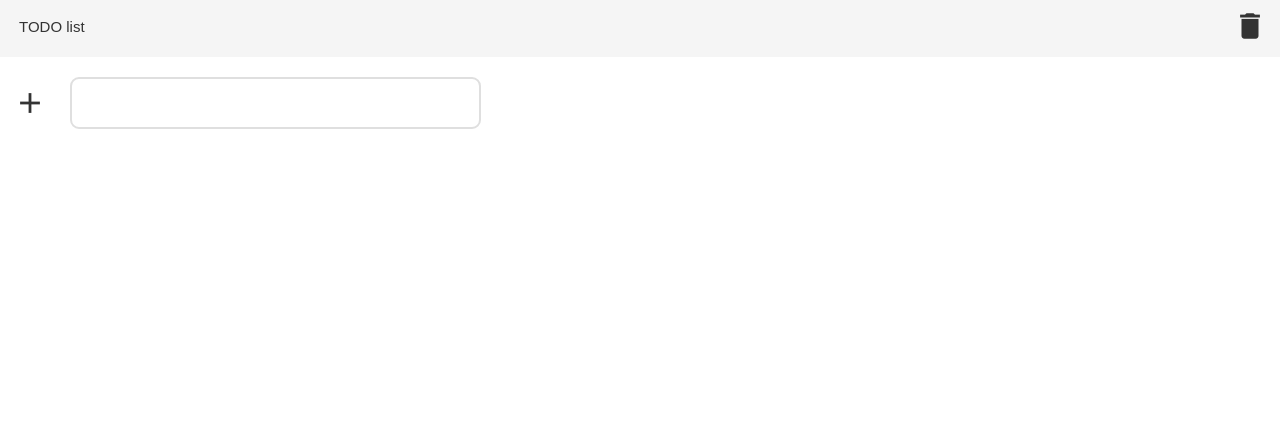
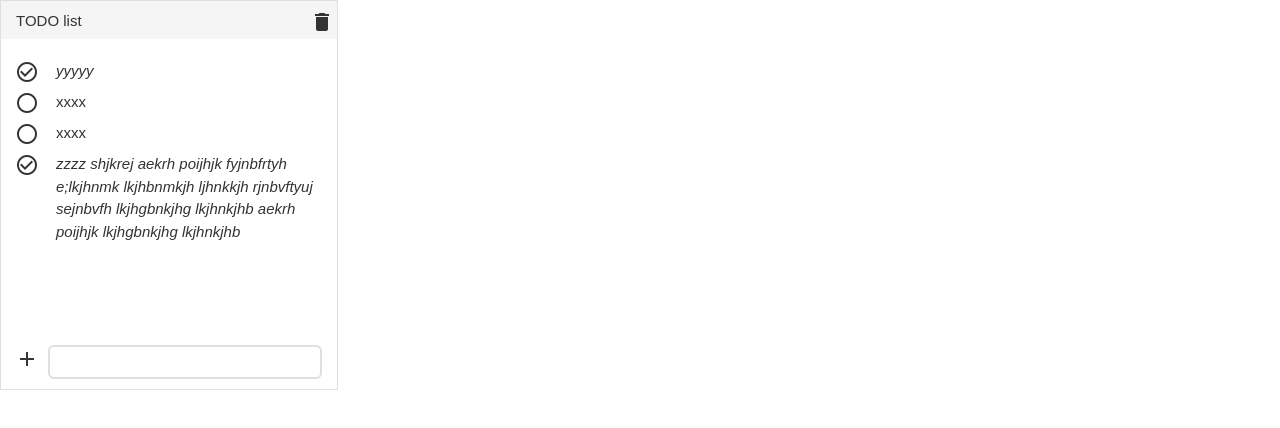
Before and after one commit to DashkaPelmeshka/todo-list, a React (Create React App) app: page / in a window 1280 px wide. Shown: the top 428 px of the page. Built offline with nearby package versions, Linux system fonts and the light colour scheme.

Commit message:
Pixel perfect markup and error messages

```diff
--- a/src/components/App/App.css
+++ b/src/components/App/App.css
@@ -3,13 +3,18 @@
 }
 
 .material-icons {
-    font-size: 34px;
+    font-size: 24px;
 }
 
 .app {
-    margin: 0;
-    padding: 0;
-    width: 502px;
-    height: 585px;
-    border: 1px solid black;
+    width: 338px;
+    min-height: 390px;
+    border: 1px solid #DFDFDF;
 }
+
+.content {
+    padding-left: 13px;
+    padding-top: 20px;
+    position: relative;
+    min-height: 345px;
+}
--- a/src/components/App/App.js
+++ b/src/components/App/App.js
@@ -12,7 +12,12 @@ export default class App extends Component {
   maxId = 8;
 
   state = {
-    items: []
+    items: [
+      {label: 'yyyyy', done: true, id:1 },
+      {label: 'xxxx', done: false, id:2 },
+      {label: 'xxxx', done: false, id:3 },
+      {label: 'zzzz shjkrej aekrh poijhjk fyjnbfrtyh e;lkjhnmk lkjhbnmkjh ljhnkkjh rjnbvftyuj sejnbvfh lkjhgbnkjhg lkjhnkjhb aekrh poijhjk lkjhgbnkjhg lkjhnkjhb', done: true, id:4 },
+    ]
   };
 
   onItemAdded = (label) => {
@@ -63,15 +68,16 @@ export default class App extends Component {
     const { items } = this.state;
 
     return (
-      <div className="todo-app">
+      <div className="app">
         <Header deleteFunction={this.onDelete}/>
+        <div className="content">
+          <List
+            items={ items }
+            onToggleDone={this.onToggleDone} />
 
-        <List
-          items={ items }
-          onToggleDone={this.onToggleDone} />
-
-        <ItemAddForm
-          onItemAdded={this.onItemAdded} />
+          <ItemAddForm
+            onItemAdded={this.onItemAdded} />
+        </div>
       </div>
     );
   };
--- a/src/components/DeleteButton/DeleteButton.css
+++ b/src/components/DeleteButton/DeleteButton.css
@@ -2,6 +2,9 @@
     background-color: transparent;
     float: right;
     outline: none;
+    border: 16px;
+    margin-right: 3px;
+    margin-top: 9px;
 }
 
 .delete-button:focus, .delete-button:active {
--- a/src/components/Header/Header.css
+++ b/src/components/Header/Header.css
@@ -1,14 +1,14 @@
 .header {
     background-color: #F5F5F5;
-    height: 57px;
+    height: 38px;
     width: 100%;
     font: 15px arial, sans-serif;
-    margin: 0;
     display: flex;
     justify-content: space-between;
 }
 
 .header h1 {
     font-size: 15px;
-    margin: 19px 19px;
+    margin-left: 15px;
+    margin-top: 12px;
 }
--- a/src/components/ItemAddForm/ItemAddForm.css
+++ b/src/components/ItemAddForm/ItemAddForm.css
@@ -1,22 +1,26 @@
-.add-panel {
+.item-add-form {
     width: 100%;
     display: flex;
+    position: absolute;
+    bottom: 0;
 }
 
 .add-task-icon {
-    margin-left: 4,5px;
-    margin-right: 10px;
+    margin-right: 6px;
+    margin-left: 1px;
     font-size: 21px;
     text-align: center;
     vertical-align: middle;
 }
 
 .task-input {
-    width: 411px;
-    height: 52px;
-    border-radius: 9px;
+    width: 274px;
+    height: 34px;
+    border-radius: 6px;
     border: 2px solid #DFDFDF;
-    float: left;
+    margin-top: 20px;
+    margin-bottom: 5px;
+    padding: 7px;
 }
 
 .task-input:focus, .task-input:active {
--- a/src/components/ItemAddForm/ItemAddForm.js
+++ b/src/components/ItemAddForm/ItemAddForm.js
@@ -20,8 +20,10 @@ export default class ItemAddForm extends Component {
     const stringNoSpaces = label.replace(/ /g, "");
     const noSpaces = stringNoSpaces.length;
 
-    if ((/^\s+$/.test(label)) || (!label) || noSpaces < 3) {
-        alert('Bad string');
+    if ((/^\s+$/.test(label)) || !label) {
+        alert('Please enter non-empty task name');
+    } else if ( noSpaces < 3 ) {
+      alert('Please enter task name longer than 3 symbols');
     } else {
         this.setState({ label: '' });
         const addCallBack = this.props.onItemAdded || (() => {});
@@ -31,7 +33,7 @@ export default class ItemAddForm extends Component {
 
   render() {
     return (
-      <form className="add-panel" onSubmit={this.onSubmit}>
+      <form className="item-add-form" onSubmit={this.onSubmit}>
         <button type="submit" className="btn delete-button">
             <i className="material-icons add-task-icon">
                 add
@@ -45,27 +47,4 @@ export default class ItemAddForm extends Component {
       </form>
     );
   }
-}
-
-/*
-import React from 'react';
-
-import './ItemAddForm.css';
-
-
-const ItemAddForm = () => {
-    return (
-        <div className="add-panel">
-            <button type="button" className="btn delete-button">
-                <i className="material-icons add-task-icon">
-                    add
-                </i>
-            </button>
-
-            <input type="text" className="task-input" />
-        </div>
-    );
 };
-
-export default ItemAddForm;
-*/
--- a/src/components/List/List.css
+++ b/src/components/List/List.css
@@ -1,3 +1,11 @@
 .list {
-    width: 502px;
+    width: 100%;
+    margin: 0;
+    padding: 0;
 }
+
+ul {
+    list-style-position: inside;
+    height: 270px;
+    overflow: auto;
+}
--- a/src/components/List/List.js
+++ b/src/components/List/List.js
@@ -9,7 +9,7 @@ const List = ({ items, onToggleImportant, onToggleDone, onDelete }) => {
     const elements = items.map((item) => {
       const { id, ...itemProps } = item;
       return (
-        <li key={id} className="list-group-item">
+        <li key={id}>
           <ListItem
             { ...itemProps }
             onToggleDone={ () => onToggleDone(id) }
@@ -18,7 +18,7 @@ const List = ({ items, onToggleImportant, onToggleDone, onDelete }) => {
       );
     });
 
-    return (<ul className="todo-list list-group">{ elements }</ul>);
+    return (<ul className="list">{ elements }</ul>);
 };
 
 export default List;
--- a/src/components/ListItem/ListItem.css
+++ b/src/components/ListItem/ListItem.css
@@ -1,22 +1,38 @@
+li {
+    list-style-type: none;
+    word-wrap: break-word;
+}
+
+span {
+    line-height: 1.5;
+}
+
 .list-item {
-    vertical-align: center;
     border: none;
+    width: 100%;
+    display: flex;
+    align-items: flex-start;
 }
 
 .list-item-label {
-    margin: auto;
-    vertical-align: center;
+    margin-top: 1px;
+}
+
+.item-status-button {
+    margin-top: 0;
+    margin-right: 16px;
 }
 
 .btn {
     background-color: transparent;
-    outline: 0;
+    outline: none !important;
+    padding: 0;
 }
 
 .btn:focus, .btn:active {
-    outline: 0;
+    outline: none !important;
 }
 
-.list-group-item {
-    border: none;
+.text-italic {
+    font-style: italic;
 }
--- a/src/components/ListItem/ListItem.js
+++ b/src/components/ListItem/ListItem.js
@@ -2,20 +2,20 @@ import React from 'react';
 
 import './ListItem.css';
 
-const TodoListItem = ({ done, label, onToggleDone }) => {
+const ListItem = ({ done, label, onToggleDone }) => {
     return (
-        <span className='list-item' onClick={onToggleDone}>
-            <button type="button" className="btn">
+        <span onClick={onToggleDone} className="list-item">
+            <button type="button" className="btn item-status-button">
             <i className="material-icons">
                 { done ? 'check_circle_outline' : 'panorama_fish_eye' }
             </i>
             </button>
 
-            <span className="list-item-label">
+            <span className={ (done ? 'text-italic' : null) + " list-item-label" }>
                 {label}
             </span>
         </span>
     );
 };
 
-export default TodoListItem;
+export default ListItem;
```
